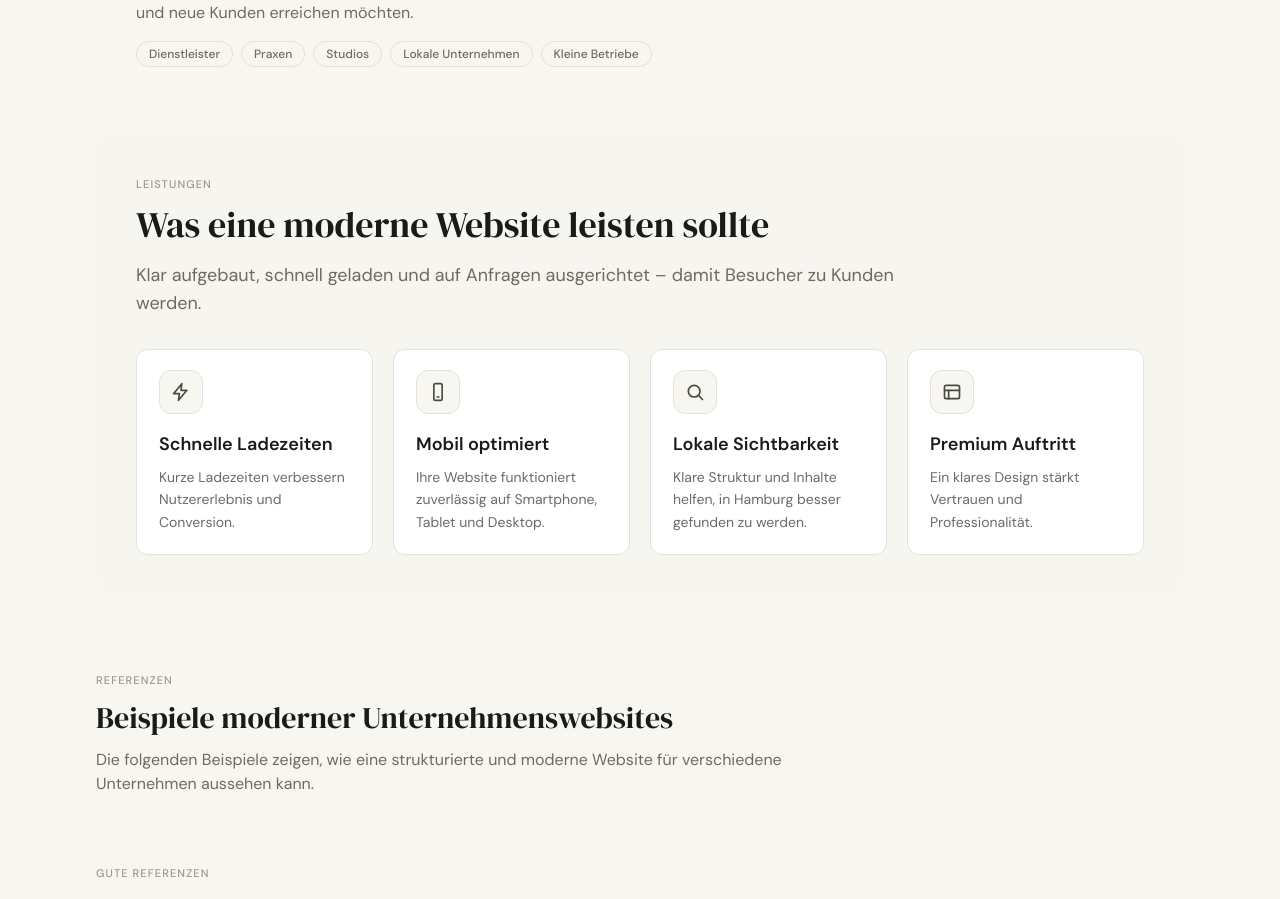
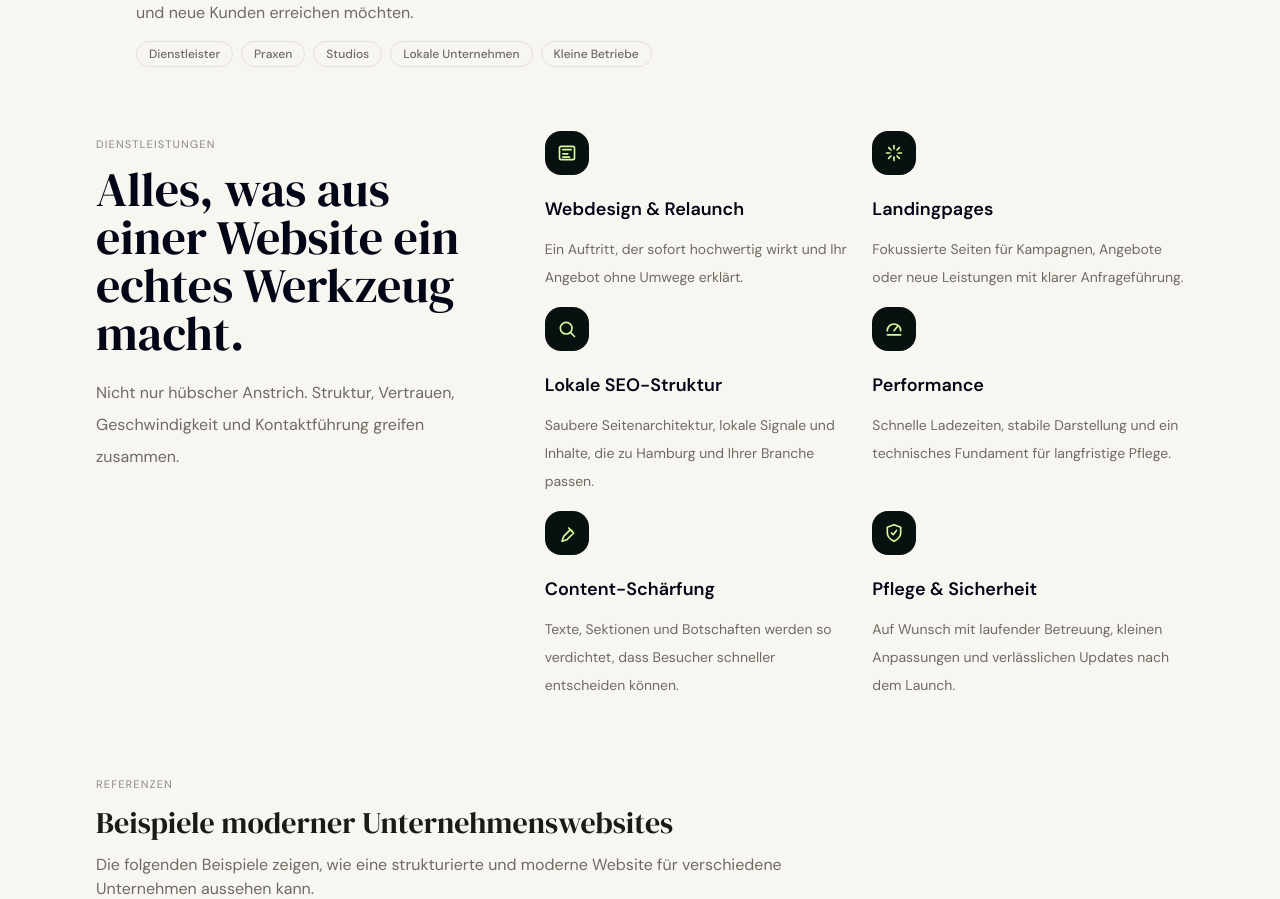
Before and after one commit to VonBismark1871/Hamburg-Website, a Next.js app: page / in a window 1280 px wide. Shown: the part 1083-1982 px from the top of the page. Built offline with nearby package versions, Linux system fonts and the light colour scheme; no server answers.

Commit message:
Expand homepage services section

```diff
--- a/components/Features.jsx
+++ b/components/Features.jsx
@@ -18,19 +18,28 @@ function IconBase({ children }) {
   );
 }
 
-function ZapIcon() {
+function LayoutIcon() {
   return (
     <IconBase>
-      <path d="M13 2L3 14h7l-1 8 10-12h-7l1-8z" />
+      <rect x="3" y="4" width="18" height="16" rx="2" />
+      <path d="M7 8h10" />
+      <path d="M7 13h6" />
+      <path d="M7 17h8" />
     </IconBase>
   );
 }
 
-function SmartphoneIcon() {
+function SparkIcon() {
   return (
     <IconBase>
-      <rect x="7" y="2" width="10" height="20" rx="2" />
-      <path d="M11 18h2" />
+      <path d="M12 3v4" />
+      <path d="M12 17v4" />
+      <path d="M3 12h4" />
+      <path d="M17 12h4" />
+      <path d="m5.6 5.6 2.8 2.8" />
+      <path d="m15.6 15.6 2.8 2.8" />
+      <path d="m18.4 5.6-2.8 2.8" />
+      <path d="m8.4 15.6-2.8 2.8" />
     </IconBase>
   );
 }
@@ -44,78 +53,104 @@ function SearchIcon() {
   );
 }
 
-function LayoutIcon() {
+function SpeedIcon() {
   return (
     <IconBase>
-      <rect x="3" y="4" width="18" height="16" rx="2" />
-      <path d="M3 10h18" />
-      <path d="M8 20V10" />
+      <path d="M4 14a8 8 0 1 1 16 0" />
+      <path d="M12 14l4-5" />
+      <path d="M4 19h16" />
     </IconBase>
   );
 }
 
-const features = [
+function PenIcon() {
+  return (
+    <IconBase>
+      <path d="m12 20 8-8-4-4-8 8-2 6 6-2Z" />
+      <path d="m14 6 4 4" />
+    </IconBase>
+  );
+}
+
+function ShieldIcon() {
+  return (
+    <IconBase>
+      <path d="M12 22s8-4 8-10V5l-8-3-8 3v7c0 6 8 10 8 10Z" />
+      <path d="m9 12 2 2 4-5" />
+    </IconBase>
+  );
+}
+
+const services = [
   {
-    icon: ZapIcon,
-    title: 'Schnelle Ladezeiten',
-    text: 'Kurze Ladezeiten verbessern Nutzererlebnis und Conversion.'
+    icon: LayoutIcon,
+    title: 'Webdesign & Relaunch',
+    text: 'Ein Auftritt, der sofort hochwertig wirkt und Ihr Angebot ohne Umwege erklärt.'
   },
   {
-    icon: SmartphoneIcon,
-    title: 'Mobil optimiert',
-    text: 'Ihre Website funktioniert zuverlässig auf Smartphone, Tablet und Desktop.'
+    icon: SparkIcon,
+    title: 'Landingpages',
+    text: 'Fokussierte Seiten für Kampagnen, Angebote oder neue Leistungen mit klarer Anfrageführung.'
   },
   {
     icon: SearchIcon,
-    title: 'Lokale Sichtbarkeit',
-    text: 'Klare Struktur und Inhalte helfen, in Hamburg besser gefunden zu werden.'
+    title: 'Lokale SEO-Struktur',
+    text: 'Saubere Seitenarchitektur, lokale Signale und Inhalte, die zu Hamburg und Ihrer Branche passen.'
   },
   {
-    icon: LayoutIcon,
-    title: 'Premium Auftritt',
-    text: 'Ein klares Design stärkt Vertrauen und Professionalität.'
+    icon: SpeedIcon,
+    title: 'Performance',
+    text: 'Schnelle Ladezeiten, stabile Darstellung und ein technisches Fundament für langfristige Pflege.'
+  },
+  {
+    icon: PenIcon,
+    title: 'Content-Schärfung',
+    text: 'Texte, Sektionen und Botschaften werden so verdichtet, dass Besucher schneller entscheiden können.'
+  },
+  {
+    icon: ShieldIcon,
+    title: 'Pflege & Sicherheit',
+    text: 'Auf Wunsch mit laufender Betreuung, kleinen Anpassungen und verlässlichen Updates nach dem Launch.'
   }
 ];
 
 export default function Features() {
   return (
     <section className="section-container section-spacing" id="features" aria-labelledby="features-heading">
-      <div className="rounded-3xl bg-slate-50/80 p-6 sm:p-8 lg:p-10">
+      <div className="grid gap-10 lg:grid-cols-[0.78fr_1.22fr] lg:items-start">
         <motion.div
           initial={{ opacity: 0, y: 16 }}
           whileInView={{ opacity: 1, y: 0 }}
           viewport={{ once: true, amount: 0.4 }}
           transition={{ duration: 0.45 }}
-          className="max-w-3xl"
+          className="lg:sticky lg:top-28"
         >
-          <p className="section-label">Leistungen</p>
-          <h2 id="features-heading" className="text-3xl leading-tight text-slate-900 sm:text-4xl">
-            Was eine moderne Website leisten sollte
+          <p className="section-label">Dienstleistungen</p>
+          <h2 id="features-heading" className="text-3xl leading-tight text-slate-950 sm:text-5xl">
+            Alles, was aus einer Website ein echtes Werkzeug macht.
           </h2>
-          <p className="mt-4 text-base leading-relaxed text-slate-600 sm:text-lg">
-            Klar aufgebaut, schnell geladen und auf Anfragen ausgerichtet – damit Besucher zu Kunden werden.
+          <p className="mt-5 max-w-md text-base leading-8 text-slate-600">
+            Nicht nur hübscher Anstrich. Struktur, Vertrauen, Geschwindigkeit und Kontaktführung greifen zusammen.
           </p>
         </motion.div>
 
-        <div className="mt-8 grid gap-5 sm:grid-cols-2 lg:grid-cols-4">
-          {features.map((feature, i) => {
-            const Icon = feature.icon;
+        <div className="grid gap-4 sm:grid-cols-2">
+          {services.map((service, index) => {
+            const Icon = service.icon;
             return (
               <motion.article
-                key={feature.title}
+                key={service.title}
                 initial={{ opacity: 0, y: 18 }}
                 whileInView={{ opacity: 1, y: 0 }}
                 viewport={{ once: true, amount: 0.2 }}
-                transition={{ duration: 0.4, delay: i * 0.08 }}
-                className="card"
+                transition={{ duration: 0.4, delay: index * 0.04 }}
+                className="service-card group"
               >
-                <span
-                  className="mb-4 inline-flex h-11 w-11 items-center justify-center rounded-xl border border-slate-200 bg-slate-50 text-slate-700"
-                >
+                <span className="mb-5 inline-flex h-11 w-11 items-center justify-center rounded-2xl bg-[#07110f] text-lime-200 transition group-hover:bg-cyan-300 group-hover:text-[#07110f]">
                   <Icon />
                 </span>
-                <h3 className="text-lg font-semibold text-slate-900">{feature.title}</h3>
-                <p className="mt-2 text-sm leading-relaxed text-slate-600">{feature.text}</p>
+                <h3 className="text-lg font-semibold text-slate-950">{service.title}</h3>
+                <p className="mt-3 text-sm leading-7 text-slate-600">{service.text}</p>
               </motion.article>
             );
           })}
```
